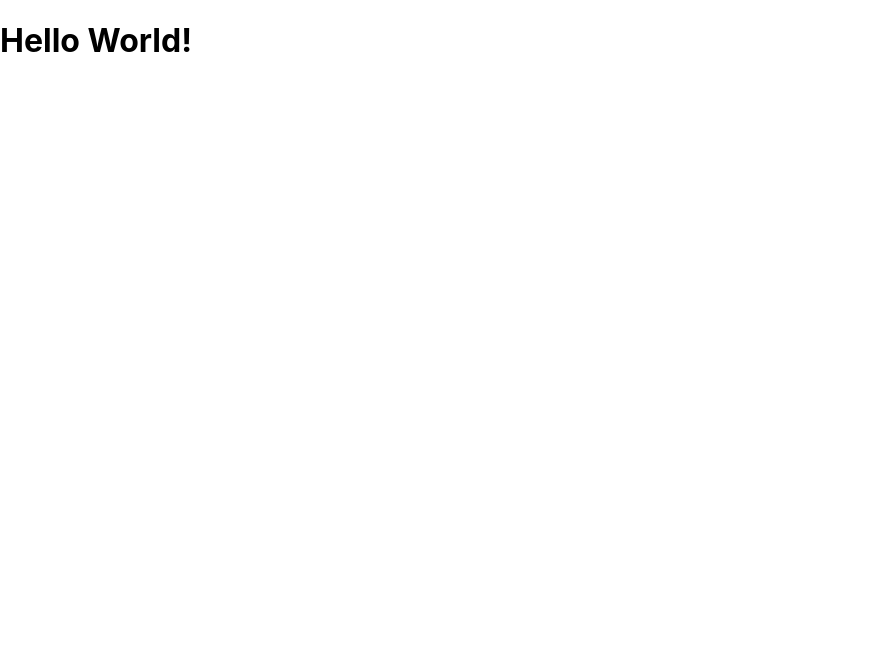
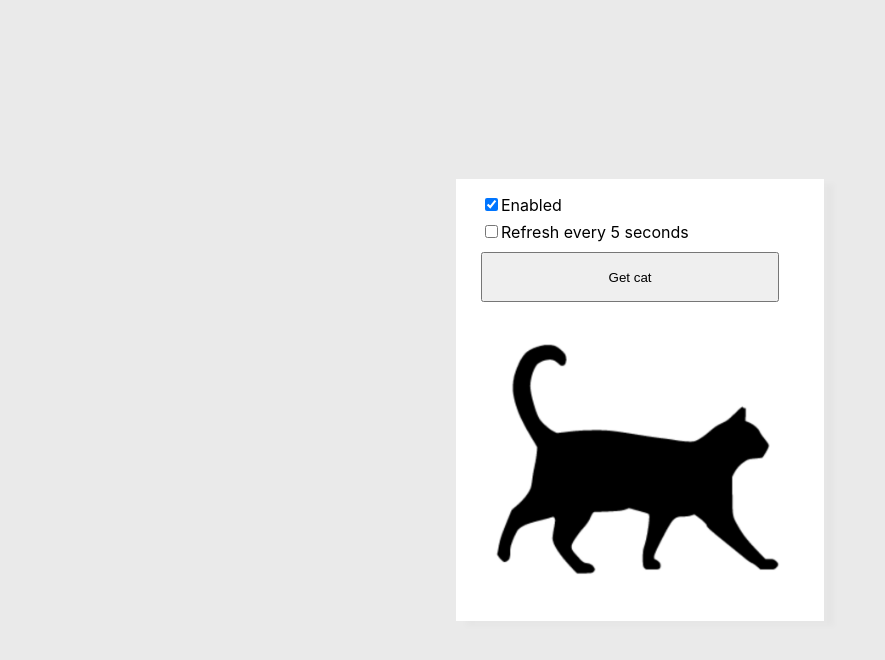
Before and after one commit to ahat31415/ahat31415.github.io, a React (Create React App) app: page / in a window 1280 px wide. Shown: the top 660 px of the page, without its empty margins (0-885 px from the left). Built offline with nearby package versions, Linux system fonts and the light colour scheme; no server answers.

Commit message:
test 1 CLOSURE

```diff
--- a/src/index.js
+++ b/src/index.js
@@ -7,8 +7,7 @@ import reportWebVitals from './reportWebVitals';
 const root = ReactDOM.createRoot(document.getElementById('root'));
 root.render(
   <React.StrictMode>
-    {/*<App />*/}
-      <h1>Hello World!</h1>
+    <App />
   </React.StrictMode>
 );
 
```
